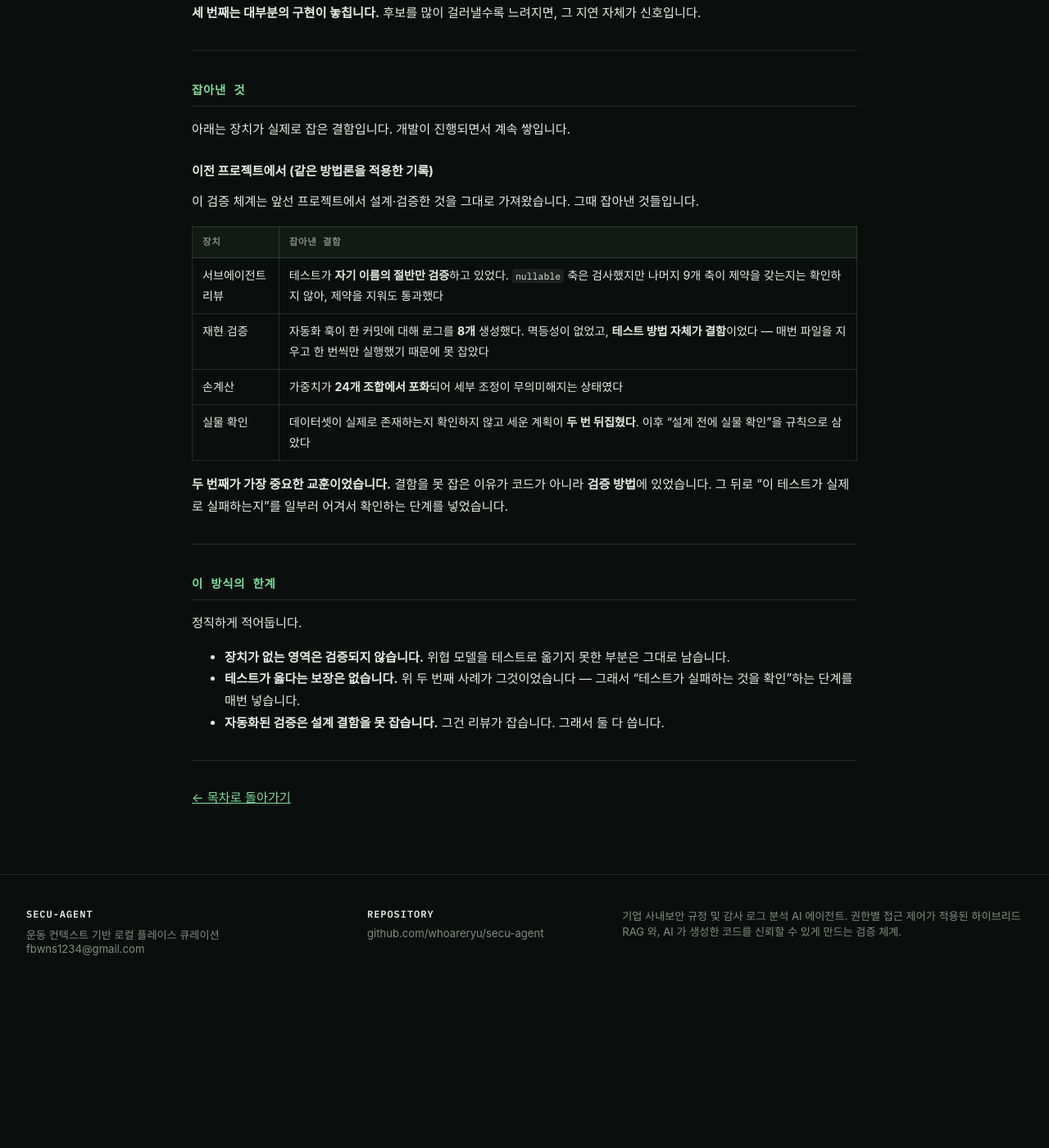
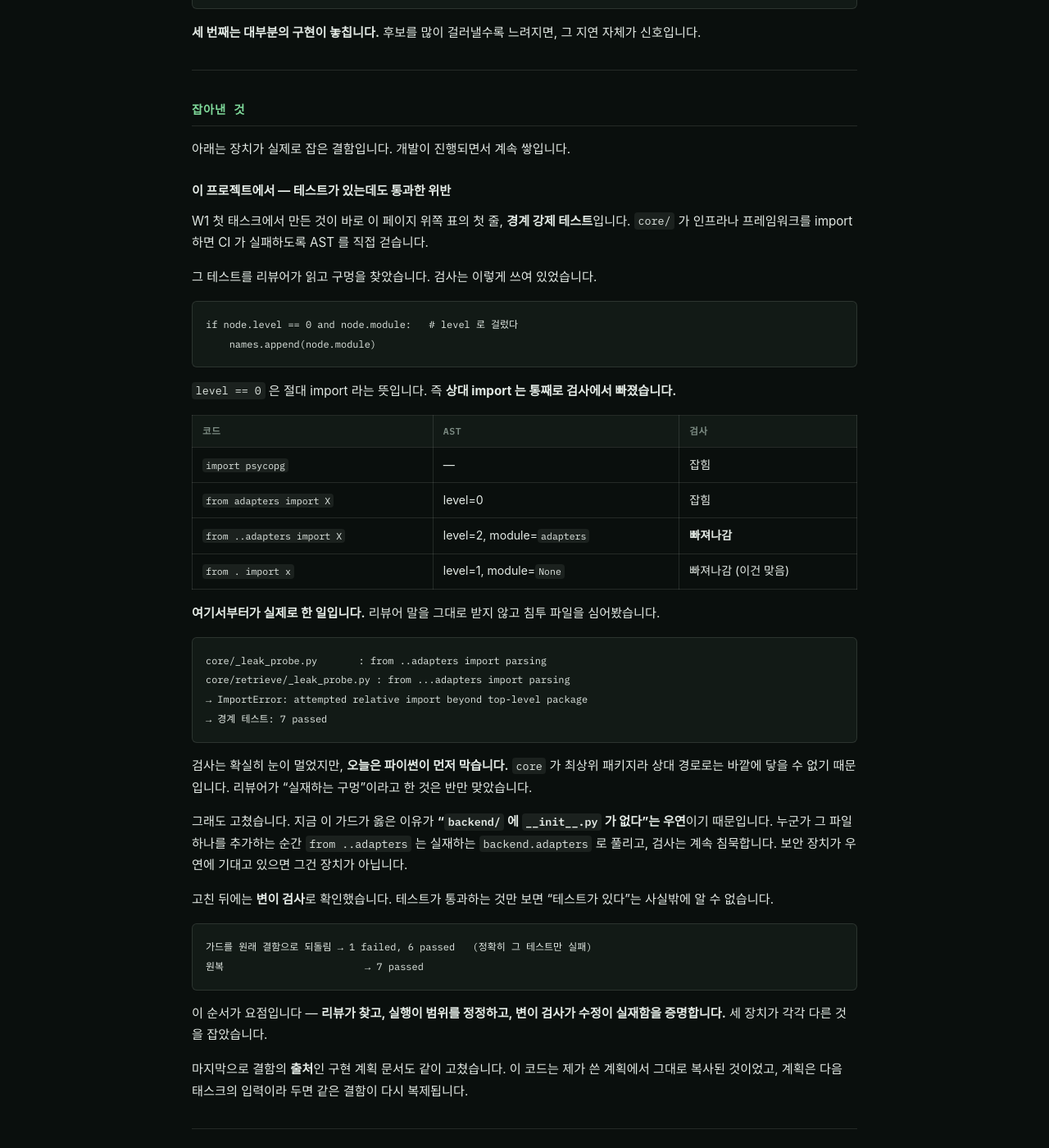
Before and after one commit to whoareryu/secu-agent, a Jekyll site: the page built from jekyll/verification.markdown, in a window 1280 px wide and 1400 px high, scrolled down 1629 px. Shown: the whole window at 82% size. Built offline with Jekyll 4.4.1, drawn with Linux system fonts in a browser that asks for light colours; some web fonts are replaced; before the commit the page ends 2834 px from its top, so only the background shows below that; some of the changed text lies outside the part shown.

Commit message:
검증 페이지에 상대 import 사례를 기록했다
리뷰가 찾고, 실행이 범위를 정정하고, 변이 검사가 수정을 증명한 순서를
그대로 남겼다. 리뷰어는 "실재하는 구멍"이라 했지만 침투 파일을 심어보니
파이썬이 먼저 막고 있었다 — 반만 맞았다.

한계 절에 "테스트가 우연히 옳을 수도 있다"를 추가했다. 가드가 옳은 이유가
backend/ 에 __init__.py 가 없다는 우연이었기 때문이다.

금지 목록 표기가 실제 코드보다 두 개 적었다(transformers·pypdf). 맞췄다.

Co-Authored-By: Claude Opus 5 <noreply@anthropic.com>
Claude-Session: https://claude.ai/code/session_01GgR57p1xsXo6kZMrv7n9gX

````diff
--- a/jekyll/verification.markdown
+++ b/jekyll/verification.markdown
@@ -68,6 +69,61 @@ def test_응답시간_차이가_유의하지_않다()                # 타이밍
 
 <!-- 개발 로그 훅이 커밋마다 이 목록을 갱신합니다 -->
 
+### 이 프로젝트에서 — 테스트가 있는데도 통과한 위반
+
+W1 첫 태스크에서 만든 것이 바로 이 페이지 위쪽 표의 첫 줄, **경계 강제 테스트**입니다.
+`core/` 가 인프라나 프레임워크를 import 하면 CI 가 실패하도록 AST 를 직접 걷습니다.
+
+그 테스트를 리뷰어가 읽고 구멍을 찾았습니다. 검사는 이렇게 쓰여 있었습니다.
+
+```python
+if node.level == 0 and node.module:   # level 로 걸렀다
+    names.append(node.module)
+```
+
+`level == 0` 은 절대 import 라는 뜻입니다. 즉 **상대 import 는 통째로 검사에서 빠졌습니다.**
+
+| 코드 | AST | 검사 |
+|---|---|---|
+| `import psycopg` | — | 잡힘 |
+| `from adapters import X` | level=0 | 잡힘 |
+| `from ..adapters import X` | level=2, module=`adapters` | **빠져나감** |
+| `from . import x` | level=1, module=`None` | 빠져나감 (이건 맞음) |
+
+**여기서부터가 실제로 한 일입니다.** 리뷰어 말을 그대로 받지 않고 침투 파일을 심어봤습니다.
+
+```
+core/_leak_probe.py       : from ..adapters import parsing
+core/retrieve/_leak_probe.py : from ...adapters import parsing
+→ ImportError: attempted relative import beyond top-level package
+→ 경계 테스트: 7 passed
+```
+
+검사는 확실히 눈이 멀었지만, **오늘은 파이썬이 먼저 막습니다.** `core` 가 최상위 패키지라
+상대 경로로는 바깥에 닿을 수 없기 때문입니다. 리뷰어가 "실재하는 구멍"이라고 한 것은
+반만 맞았습니다.
+
+그래도 고쳤습니다. 지금 이 가드가 옳은 이유가 **"`backend/` 에 `__init__.py` 가 없다"는
+우연**이기 때문입니다. 누군가 그 파일 하나를 추가하는 순간 `from ..adapters` 는 실재하는
+`backend.adapters` 로 풀리고, 검사는 계속 침묵합니다. 보안 장치가 우연에 기대고 있으면
+그건 장치가 아닙니다.
+
+고친 뒤에는 **변이 검사**로 확인했습니다. 테스트가 통과하는 것만 보면 "테스트가 있다"는
+사실밖에 알 수 없습니다.
+
+```
+가드를 원래 결함으로 되돌림 → 1 failed, 6 passed   (정확히 그 테스트만 실패)
+원복                        → 7 passed
+```
+
+이 순서가 요점입니다 — **리뷰가 찾고, 실행이 범위를 정정하고, 변이 검사가 수정이
+실재함을 증명합니다.** 세 장치가 각각 다른 것을 잡았습니다.
+
+마지막으로 결함의 **출처**인 구현 계획 문서도 같이 고쳤습니다. 이 코드는 제가 쓴 계획에서
+그대로 복사된 것이었고, 계획은 다음 태스크의 입력이라 두면 같은 결함이 다시 복제됩니다.
+
+---
+
 ### 이전 프로젝트에서 (같은 방법론을 적용한 기록)
 
 이 검증 체계는 앞선 프로젝트에서 설계·검증한 것을 그대로 가져왔습니다. 그때 잡아낸 것들입니다.
@@ -88,7 +144,8 @@ def test_응답시간_차이가_유의하지_않다()                # 타이밍
 정직하게 적어둡니다.
 
 - **장치가 없는 영역은 검증되지 않습니다.** 위협 모델을 테스트로 옮기지 못한 부분은 그대로 남습니다.
-- **테스트가 옳다는 보장은 없습니다.** 위 두 번째 사례가 그것이었습니다 — 그래서 "테스트가 실패하는 것을 확인"하는 단계를 매번 넣습니다.
+- **테스트가 옳다는 보장은 없습니다.** 훅이 로그를 8개 만든 사례가 그것이었습니다 — 그래서 "테스트가 실제로 실패하는지" 일부러 어겨서 확인하는 단계를 매번 넣습니다.
+- **테스트가 우연히 옳을 수도 있습니다.** 상대 import 사례가 그것이었습니다. 가드는 뚫려 있었지만 파이썬이 대신 막아주고 있었을 뿐입니다. **무엇이 막고 있는지**를 확인하지 않으면, 그 우연이 사라지는 날 조용히 뚫립니다.
 - **자동화된 검증은 설계 결함을 못 잡습니다.** 그건 리뷰가 잡습니다. 그래서 둘 다 씁니다.
 
 ---
````
Also changed, not shown: other parts of jekyll/verification.markdown (+2 -1 lines).
